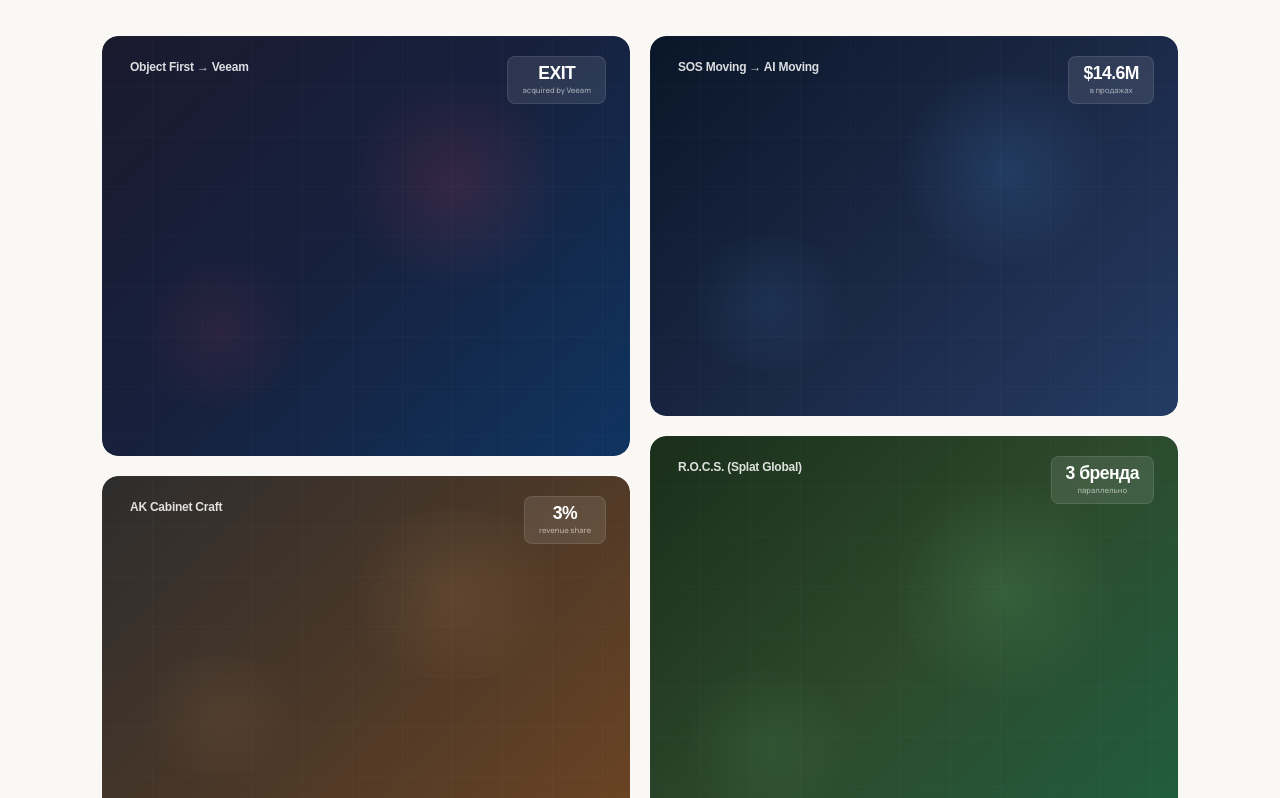
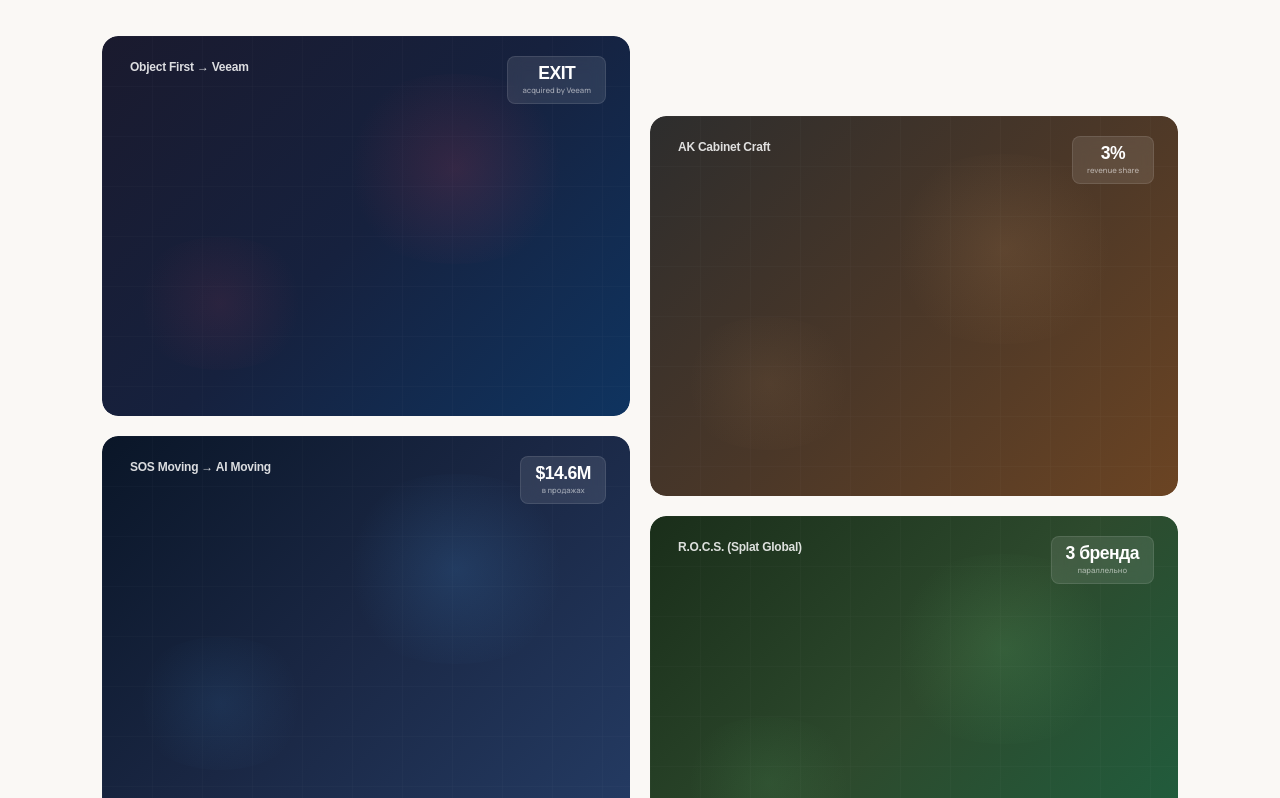
Before and after one commit to agencybankai-hash/bankai.agency, a Next.js app: page / in a window 1280 px wide. Shown: the part 3500-4298 px from the top of the page. Built offline with nearby package versions, Linux system fonts and the light colour scheme; a web font is replaced by a local one.

Commit message:
cases: equal height cards, right column offset 80px down for Pinterest feel

```diff
--- a/app/page.js
+++ b/app/page.js
@@ -157,7 +157,8 @@
   .section-heading{font-size:1.5rem!important}
   .process-grid{grid-template-columns:1fr 1fr!important}
   .contact-grid{grid-template-columns:1fr!important}
-  .cases-masonry{columns:1!important}
+  .cases-masonry{grid-template-columns:1fr!important}
+  .cases-masonry>div:last-child{padding-top:0!important}
   .case-card-new{height:300px!important}
   .stat-grid{grid-template-columns:repeat(3,1fr)!important;gap:16px!important}
   .services-split{grid-template-columns:1fr!important}
@@ -1202,14 +1203,13 @@
           lineHeight: 1.06, letterSpacing: "-0.04em", color: V.bright, maxWidth: 700, marginBottom: 56,
         }}>Не обещания — а цифры из реальных проектов</RevealHeading>
 
-        <div className="cases-masonry" style={{ columns: 2, columnGap: 20 }}>
-          {cases.map((c, i) => {
-            const heights = [420, 340, 380, 440];
-            return (
-            <Reveal key={i} delay={120 + i * 80} type="scale" duration={0.8}>
-              <div style={{ breakInside: "avoid", marginBottom: 20 }}>
+        <div className="cases-masonry" style={{ display: "grid", gridTemplateColumns: "1fr 1fr", gap: 20, alignItems: "start" }}>
+          {/* Left column */}
+          <div style={{ display: "flex", flexDirection: "column", gap: 20 }}>
+            {cases.filter((_, i) => i % 2 === 0).map((c, i) => (
+            <Reveal key={c.slug} delay={120 + i * 160} type="scale" duration={0.8}>
               <Link href={`/cases/${c.slug}`} className="case-card-link">
-                <div className="case-card-new" style={{ height: heights[i % heights.length], borderRadius: V.radius }}>
+                <div className="case-card-new" style={{ height: 380, borderRadius: V.radius }}>
                   {/* full-bleed image background (zoomable) */}
                   <div className="case-img-inner" style={{
                     position: "absolute", inset: 0,
@@ -1289,10 +1289,88 @@
                   </div>
                 </div>
               </Link>
-              </div>
             </Reveal>
-          );
-          })}
+            ))}
+          </div>
+          {/* Right column — offset down for Pinterest feel */}
+          <div style={{ display: "flex", flexDirection: "column", gap: 20, paddingTop: 80 }}>
+            {cases.filter((_, i) => i % 2 === 1).map((c, i) => (
+            <Reveal key={c.slug} delay={200 + i * 160} type="scale" duration={0.8}>
+              <Link href={`/cases/${c.slug}`} className="case-card-link">
+                <div className="case-card-new" style={{ height: 380, borderRadius: V.radius }}>
+                  <div className="case-img-inner" style={{
+                    position: "absolute", inset: 0,
+                    background: `linear-gradient(135deg, ${c.color1}, ${c.color2}, ${c.color3})`,
+                    borderRadius: "inherit",
+                  }}>
+                    <div style={{
+                      position: "absolute", top: "10%", right: "8%", width: "50%", height: "50%", borderRadius: "50%",
+                      background: `radial-gradient(circle, ${c.accent}25, transparent 65%)`,
+                    }} />
+                    <div style={{
+                      position: "absolute", bottom: "12%", left: "5%", width: "35%", height: "35%", borderRadius: "50%",
+                      background: `radial-gradient(circle, ${c.accent}18, transparent 70%)`,
+                    }} />
+                    <div style={{
+                      position: "absolute", inset: 0, opacity: 0.04,
+                      backgroundImage: `linear-gradient(rgba(255,255,255,.5) 1px, transparent 1px), linear-gradient(90deg, rgba(255,255,255,.5) 1px, transparent 1px)`,
+                      backgroundSize: "50px 50px",
+                    }} />
+                  </div>
+                  <div style={{ position: "absolute", top: 24, left: 28, zIndex: 2 }}>
+                    <div style={{ fontFamily: V.heading, fontSize: "0.75rem", fontWeight: 800, color: "rgba(255,255,255,0.85)", letterSpacing: "-0.02em" }}>{c.client}</div>
+                  </div>
+                  <div style={{
+                    position: "absolute", top: 20, right: 24, zIndex: 2,
+                    background: "rgba(255,255,255,0.1)", backdropFilter: "blur(8px)",
+                    borderRadius: 8, padding: "8px 14px", textAlign: "center",
+                    border: "1px solid rgba(255,255,255,0.1)",
+                  }}>
+                    <div style={{ fontFamily: V.heading, fontSize: "1.1rem", fontWeight: 900, color: "#fff", letterSpacing: "-0.03em", lineHeight: 1 }}>{c.result}</div>
+                    <div style={{ fontSize: "0.48rem", color: "rgba(255,255,255,0.5)", fontWeight: 600, marginTop: 2 }}>{c.resultLabel}</div>
+                  </div>
+                  <div className="case-overlay-content">
+                    <div style={{ display: "flex", flexWrap: "wrap", gap: 6, marginBottom: 14 }}>
+                      {c.tag.split(" · ").map((t, j) => (
+                        <span key={j} style={{
+                          padding: "4px 10px", borderRadius: 4, fontSize: "0.52rem", fontWeight: 700,
+                          background: "rgba(255,255,255,0.12)", color: "rgba(255,255,255,0.85)",
+                          letterSpacing: "0.08em", backdropFilter: "blur(4px)",
+                        }}>{t}</span>
+                      ))}
+                    </div>
+                    <h3 style={{
+                      fontFamily: V.heading, fontSize: "clamp(1.2rem, 2vw, 1.6rem)", fontWeight: 900,
+                      color: "#fff", letterSpacing: "-0.03em", marginBottom: 8, lineHeight: 1.15,
+                    }}>{c.client}</h3>
+                    <p style={{
+                      fontSize: "0.82rem", color: "rgba(255,255,255,0.6)", lineHeight: 1.65,
+                      marginBottom: 20, maxWidth: 400,
+                      display: "-webkit-box", WebkitLineClamp: 3, WebkitBoxOrient: "vertical", overflow: "hidden",
+                    }}>{c.desc}</p>
+                    <div style={{ display: "flex", alignItems: "center", justifyContent: "space-between" }}>
+                      <div style={{ display: "flex", gap: 24 }}>
+                        {c.metrics.map((m, j) => (
+                          <div key={j}>
+                            <div style={{ fontFamily: V.heading, fontSize: "0.82rem", fontWeight: 800, color: "#fff", letterSpacing: "-0.02em", marginBottom: 1 }}>{m.v}</div>
+                            <div style={{ fontSize: "0.55rem", color: "rgba(255,255,255,0.4)" }}>{m.l}</div>
+                          </div>
+                        ))}
+                      </div>
+                      <div className="case-arrow-btn" style={{
+                        width: 40, height: 40, borderRadius: "50%",
+                        background: "rgba(255,255,255,0.15)", backdropFilter: "blur(8px)",
+                        border: "1px solid rgba(255,255,255,0.15)",
+                        display: "flex", alignItems: "center", justifyContent: "center",
+                        color: "#fff", fontSize: "1rem", flexShrink: 0,
+                      }}>→</div>
+                    </div>
+                  </div>
+                </div>
+              </Link>
+            </Reveal>
+            ))}
+          </div>
         </div>
       </div>
     </section>
```
